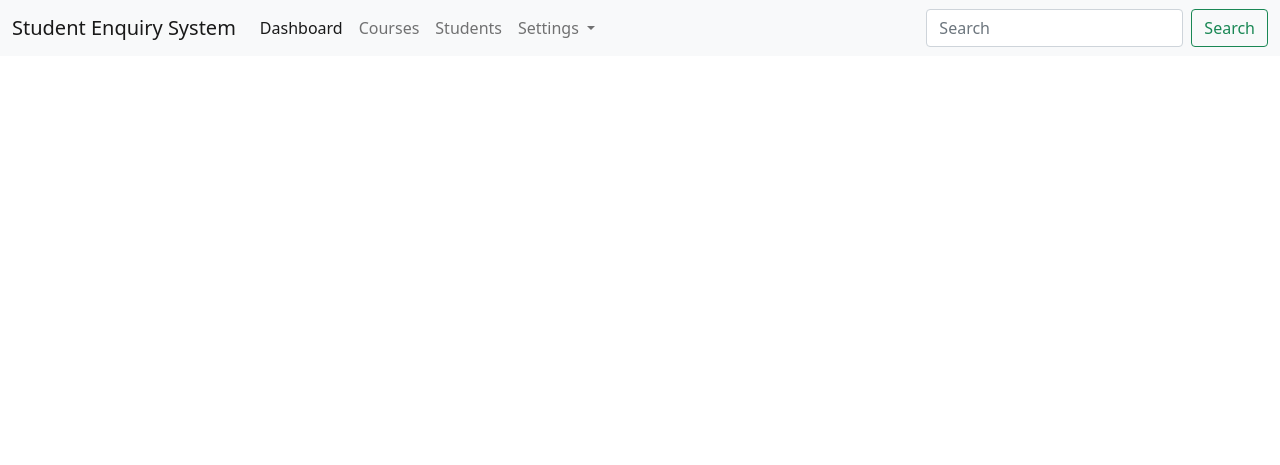
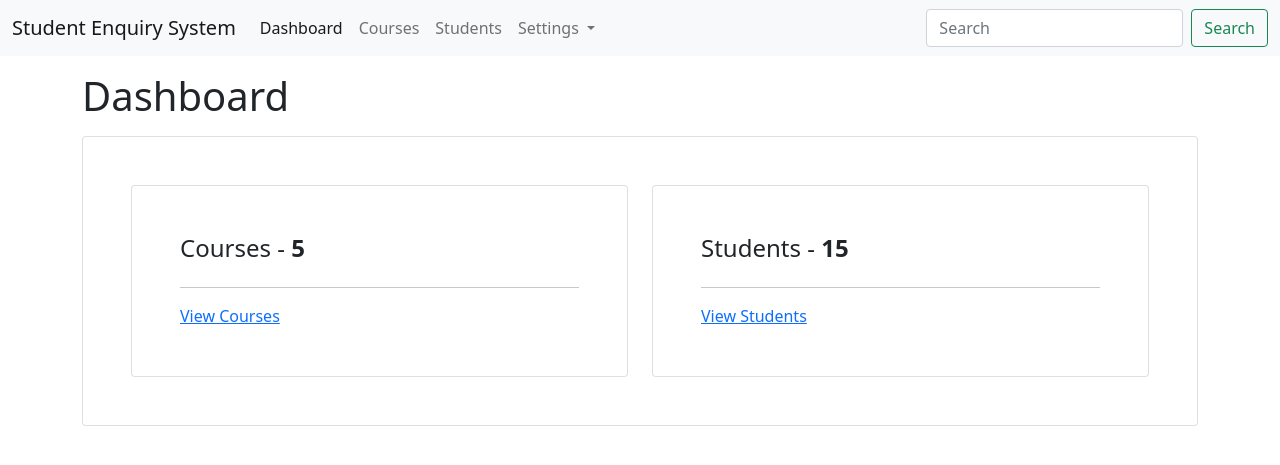
Before and after one commit to ramkhelaunsada0977/Student_Enquiry_System, a Django app: template project_student_enquiry_system/templates/dashboard.html in a window 1280 px wide. Shown: the top 465 px of the page. Run offline with Django 4.2, Linux system fonts and the light colour scheme; the template is opened without the code that fills it, so the values that code supplies are empty.

Commit message:
dashboard and master page updated

```diff
--- a/project_student_enquiry_system/project_student_enquiry_system/urls.py
+++ b/project_student_enquiry_system/project_student_enquiry_system/urls.py
@@ -21,5 +21,5 @@ urlpatterns = [
     path('admin/', admin.site.urls),
     path('courses/', include('app_courses.urls')),
     path('students/', include('app_students.urls')),
-    path('accounts/', include('app_accounts.urls')),
+    path('', include('app_accounts.urls')),
 ]
--- a/project_student_enquiry_system/templates/dashboard.html
+++ b/project_student_enquiry_system/templates/dashboard.html
@@ -5,6 +5,24 @@ SES | Dashboard
 {% endblock %}
 {% block content %}
 <div class="container">
-
+    <h1 class="mt-3">Dashboard</h1>
+    <div class="card p-5 mt-3">
+        <div class="row d-flex justify-content-between">
+            <div class="col">
+                <div class="card p-5">
+                    <h4>Courses - <strong>5</strong></h4>
+                    <hr>
+                    <a href="{% url 'course-index' %}">View Courses</a>
+                </div>
+            </div>
+            <div class="col">
+                <div class="card p-5">
+                    <h4>Students - <strong>15</strong></h4>
+                    <hr>
+                    <a href="{% url 'student-index' %}">View Students</a>
+                </div>
+            </div>
+        </div>
+    </div>
 </div>
 {% endblock %}
--- a/project_student_enquiry_system/templates/layouts/master.html
+++ b/project_student_enquiry_system/templates/layouts/master.html
@@ -28,13 +28,13 @@
           <div class="collapse navbar-collapse" id="navbarSupportedContent">
             <ul class="navbar-nav me-auto mb-2 mb-lg-0">
               <li class="nav-item">
-                <a class="nav-link active" aria-current="page" href="#">Dashboard</a>
+                <a class="nav-link active" aria-current="page" href="{% url 'dashboard' %}">Dashboard</a>
               </li>
               <li class="nav-item">
-                <a class="nav-link" href="#">Courses</a>
+                <a class="nav-link" href="{% url 'course-index' %}">Courses</a>
               </li>
               <li class="nav-item">
-                <a class="nav-link" href="#">Students</a>
+                <a class="nav-link" href="{% url 'student-index' %}">Students</a>
               </li>
               <li class="nav-item dropdown">
                 <a class="nav-link dropdown-toggle" href="#" id="navbarDropdown" role="button" data-bs-toggle="dropdown" aria-expanded="false">
```
